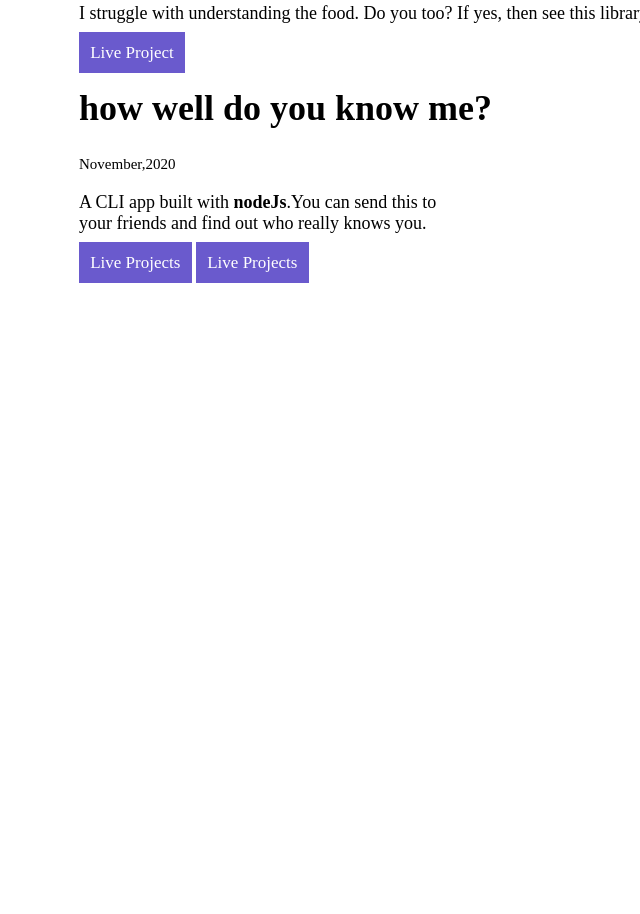
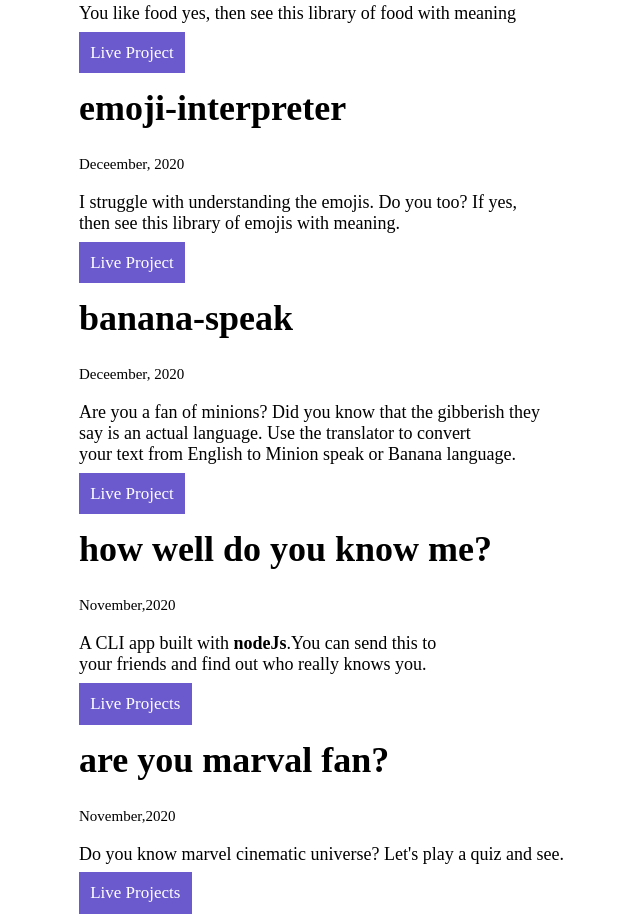
Before and after one commit to PoojaMaykoti/PoojaMfirstwebsite-, a plain HTML site: page project.html in a window 1280 px wide. Shown: the part 1401-2315 px from the top of the page, without its empty margins (269-909 px from the left). Before the commit the page ends 1684 px from the top, so only its background shows below. Drawn offline with Linux system fonts and the light colour scheme.

Commit message:
update style

```diff
--- a/project.html
+++ b/project.html
@@ -116,13 +116,36 @@
 <a id="active-contianer"  href="http://pooja-first-cashregusterapp.netlify.app/">Live project</a>
 
 
+
+
+
 <h1>food-diretonary</h1>
 <small>Deceember, 2020</small>
 
-<p>I struggle with understanding the food. Do you too? If yes, then see this library of food with meaning</p>
+<p> You like food yes, then see this library of food with meaning</p>
 
 
 <a  id="active-contianer"  href="https://co35u.csb.app/">Live Project</a>
+
+
+
+
+
+
+<h1>emoji-interpreter</h1>
+<small>Deceember, 2020</small>
+
+<p>I struggle with understanding the emojis. Do you too? If yes,<br> then see this library of emojis with meaning.</p>
+
+<a id="active-contianer"  href="https://jkdwb.csb.app/">Live Project</a>
+
+<h1>banana-speak</h1>
+<small>Deceember, 2020</small>
+<p>Are you a fan of minions? Did you know that the gibberish they<br> say is an actual language. Use the translator to convert<br> your text from English to Minion speak or Banana language.</p>
+
+<a  id="active-contianer" href="https://pooja-firstbananaapp.netlify.app/">Live Project</a>
+
+
 
 
 
@@ -134,12 +157,18 @@
 <p class="para1">A CLI app built with <strong>nodeJs</strong>.You can send this to <br>your friends and find out who really knows you.</p>
 
 <!-- <div id="active-contianer"> -->
+<a id="active-contianer"  href="https://replit.com/@PoojaMaykoti/Pooja-1?embed=true#index.js">Live Projects</a>
 
 
 
-	  <a id="active-contianer"  href="https://replit.com/@PoojaMaykoti/Pooja-1?embed=true#index.js">Live Projects</a>
 
 
+<h1 class="heading1">are you  marval fan?</h1>
+
+<small class="small1">November,2020</small>
+
+
+<p>Do you know marvel cinematic universe? Let's play a quiz and see.</p>
 
   <a id="active-contianer"  href="https://replit.com/@PoojaMaykoti/Pooja-1?embed=true#index.js">Live Projects</a>
 
@@ -156,5 +185,18 @@
 
 </div>
 
+
+
+
+
+
+
+
+
+
+
+
+
+
 </body>
 </html>
```
